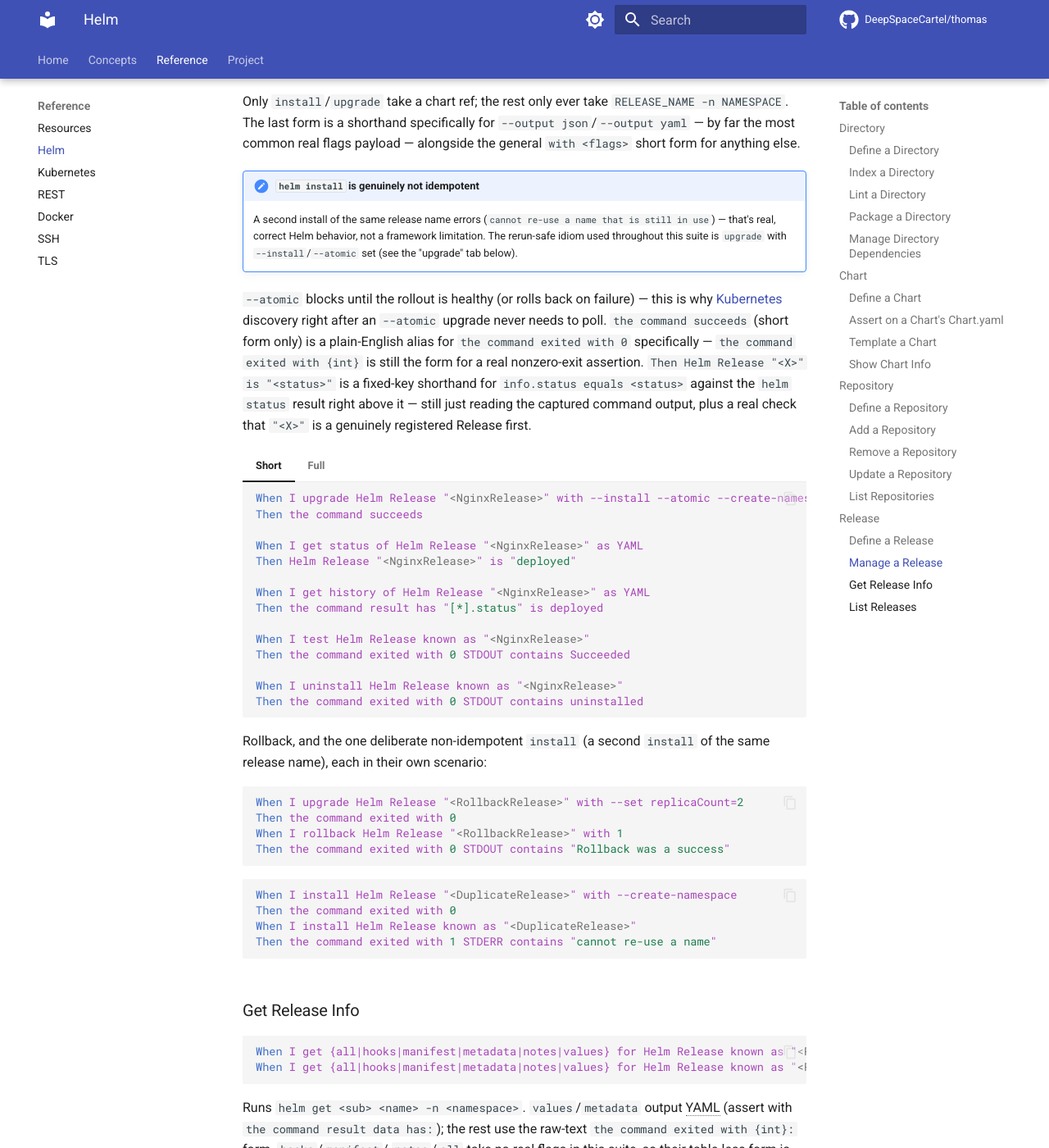
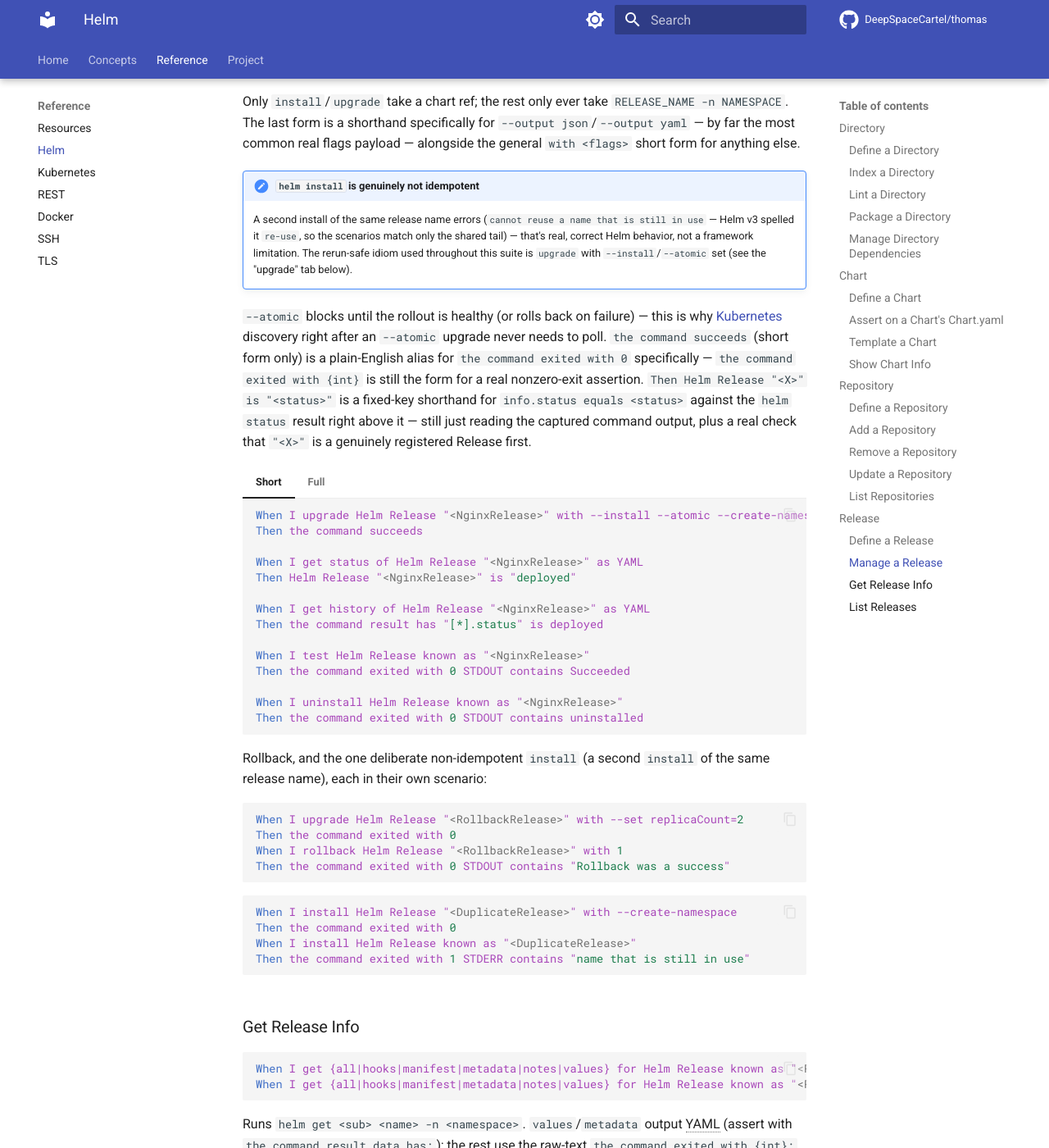
Before and after one commit to DeepSpaceCartel/thomas, an MkDocs documentation site: the page built from docs/reference/HELM.md, in a window 1280 px wide and 1400 px high, scrolled down 6681 px. Shown: the whole window at 82% size. Built offline with MkDocs 1.6.1 and Material for MkDocs 9.7.7, drawn with Linux system fonts in a browser that asks for light colours; comment, search, counter and statistics services are not loaded.

Commit message:
fix: match Helm v4's 'cannot reuse a name' duplicate-install error
Helm v4.3 spells it 'reuse' (v3: 're-use'), so assert only the shared
tail 'name that is still in use'.

Co-Authored-By: Claude Opus 5.5 <noreply@anthropic.com>

````diff
--- a/docs/reference/HELM.md
+++ b/docs/reference/HELM.md
@@ -587,8 +587,9 @@ else.
 
 !!! note "`helm install` is genuinely not idempotent"
     A second install of the same release name errors
-    (`cannot re-use a name that is still in use`) — that's real, correct
-    Helm behavior, not a framework limitation. The rerun-safe idiom used
+    (`cannot reuse a name that is still in use` — Helm v3 spelled it
+    `re-use`, so the scenarios match only the shared tail) — that's real,
+    correct Helm behavior, not a framework limitation. The rerun-safe idiom used
     throughout this suite is `upgrade` with `--install`/`--atomic` set
     (see the "upgrade" tab below).
 
@@ -634,7 +635,7 @@ registered Release first.
     When I install Helm Release "<DuplicateRelease>" with --create-namespace
     Then the command exited with 0
     When I install Helm Release known as "<DuplicateRelease>"
-    Then the command exited with 1 STDERR contains "cannot re-use a name"
+    Then the command exited with 1 STDERR contains "name that is still in use"
     ```
 
 === "Full"
````
Also changed, not shown: 2 other files.
